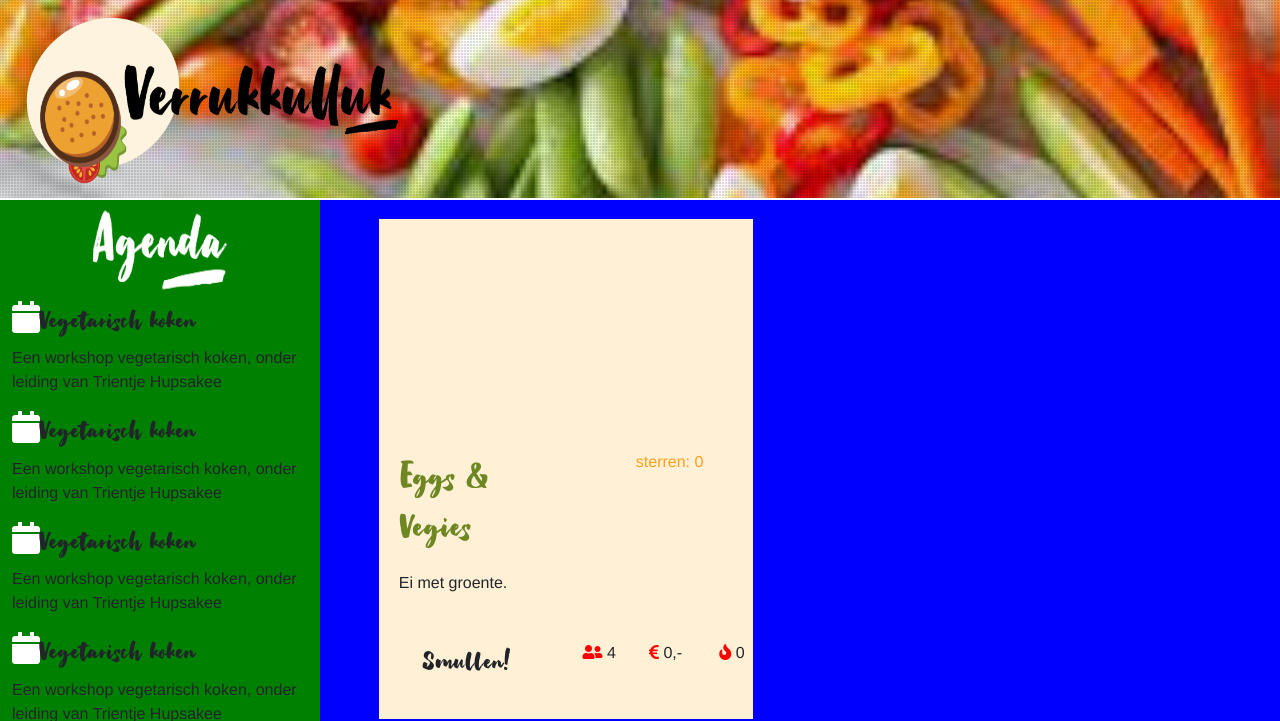
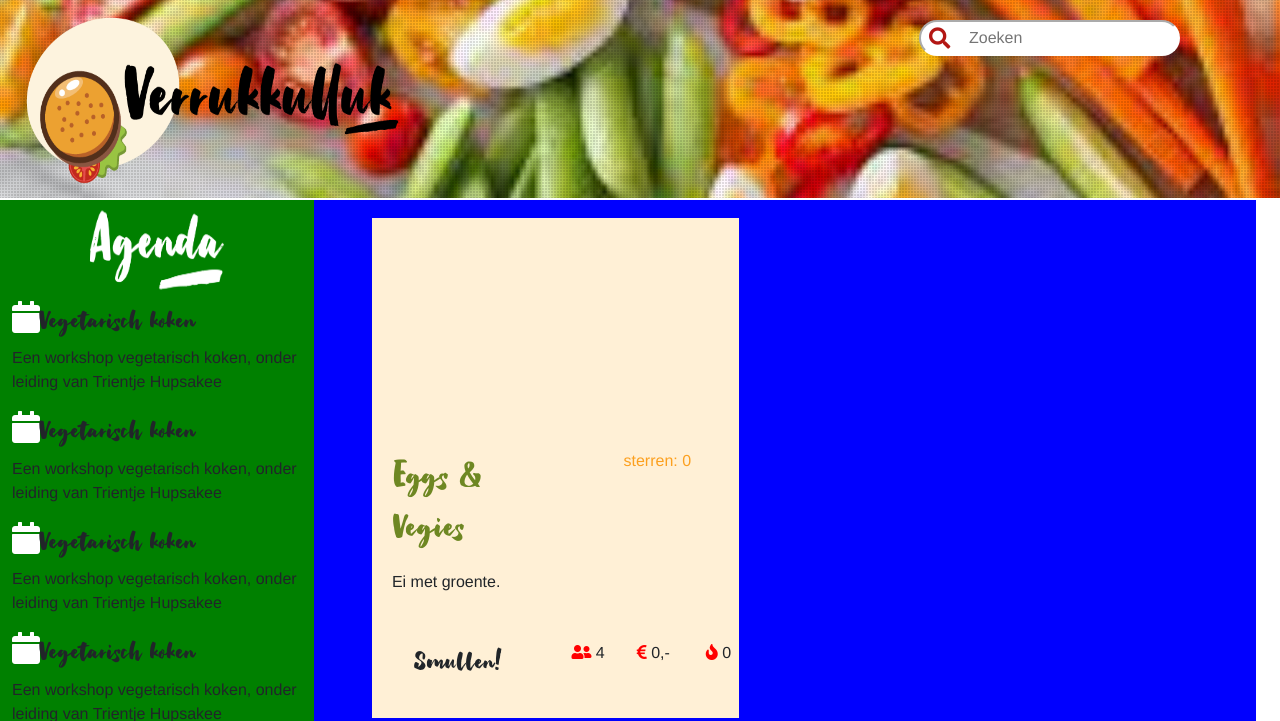
Before and after one commit to LiekeDeckers/educom-verrukkulluk, a PHP site: page / in a window 1280 px wide. Shown: the top 721 px of the page. Run offline with PHP 8.4, Linux system fonts and the light colour scheme; data comes from the database, SQL or seed files in the repository; data that the repository does not hold is empty; some libraries are stand-ins or nearby versions.

Commit message:
zoekbalk #13

```diff
--- a/assets/css/main.css
+++ b/assets/css/main.css
@@ -53,8 +53,25 @@ html, body {
     font-size: 16px;
 }
 
-/* header */
+/* zoekbalk */
+.zoek-balk {
+    background-color: var(--white);
+    border-color: var(--white);
+    border-radius: 20px;
+  }
 
+  .plaatsing-zoek-balk {
+    position: absolute;
+    top: 20px;
+    right: 100px;
+  }
+
+  .icon-zoeken {
+    position: absolute;
+    left: 10px;
+    top: 10px;
+    color: var(--darker-red);
+  }
 
 
 /* agenda */
--- a/templates/main.html.twig
+++ b/templates/main.html.twig
@@ -29,9 +29,16 @@
                 <img src="assets/img/logo-v2.png" width="400" height="200">
                     {% block header %}
                     {% endblock %}
-                </div>
+
+
+                {# zoekbalk #}
+                <div class="input-container plaatsing-zoek-balk">
+				    <i class="fa fa-search fa-lg icon-zoeken"></i>
+				    <input type="text" class="zoek-balk pl-5 pb-1 pt-1" name="zoeken" placeholder="Zoeken">
+			    </div>
+
+
             </div>
-
         {# agenda #}
         <div class="row">
             <div class="col-md-3" style="background-color: green">
```
